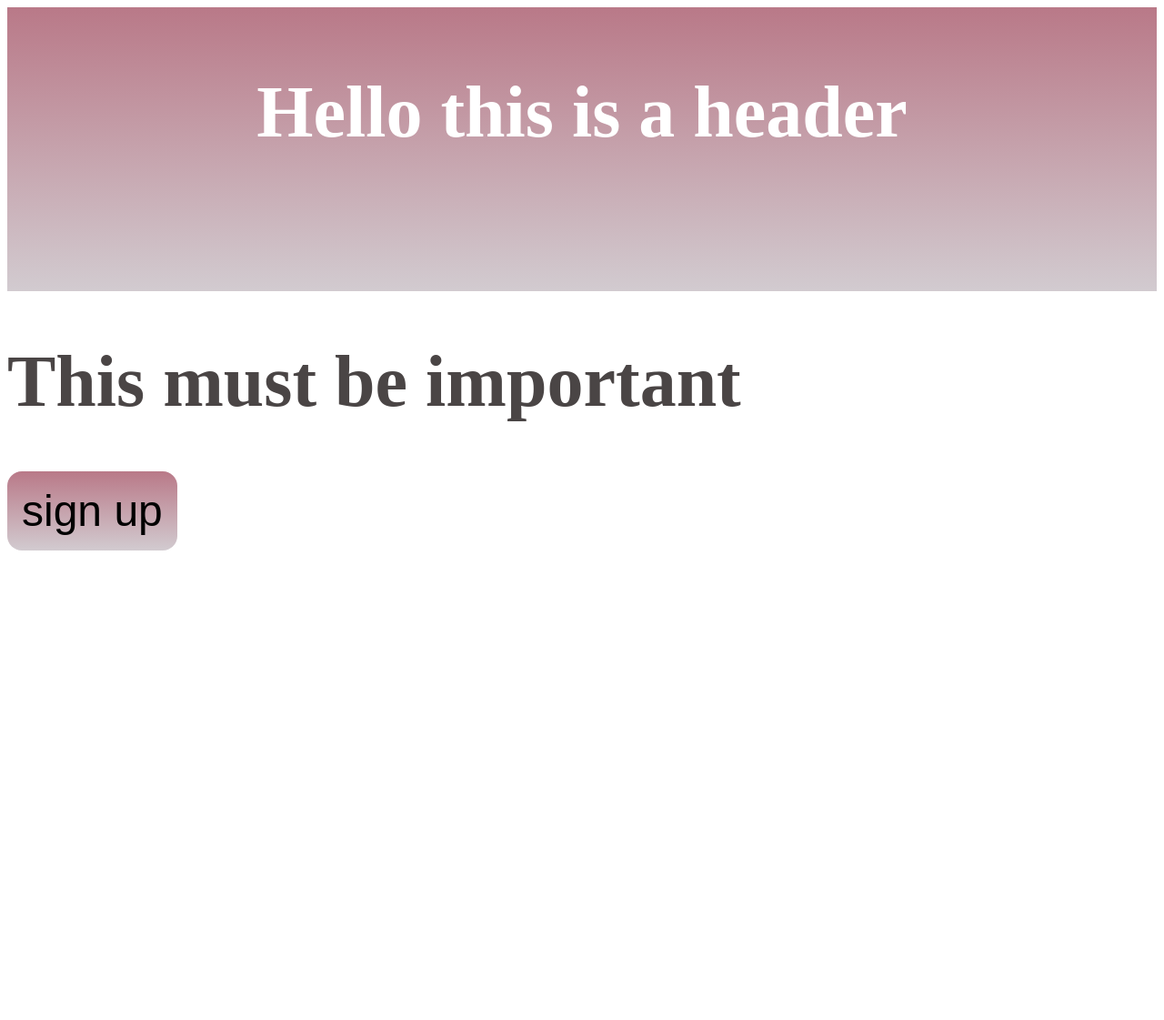
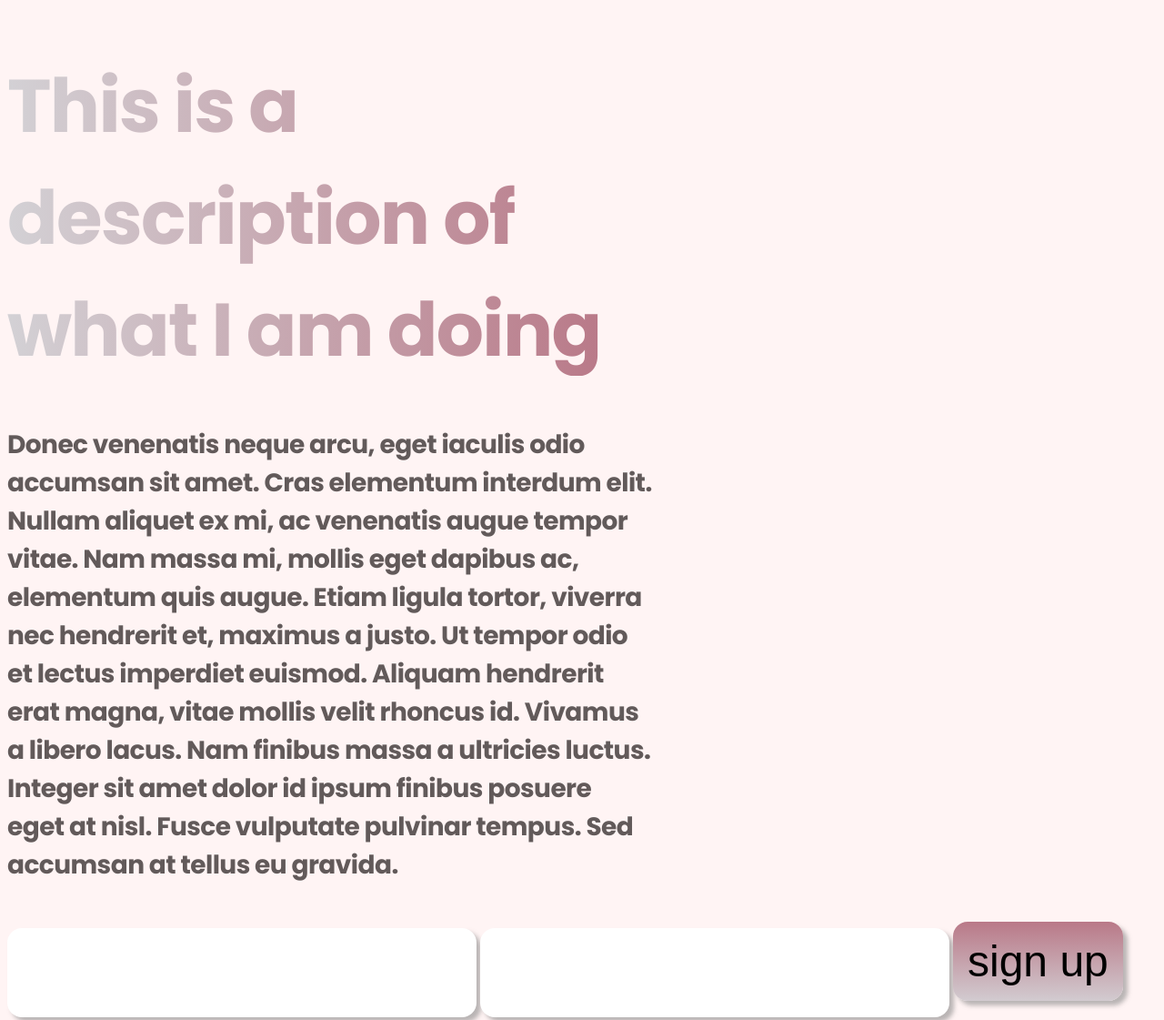
Before and after one commit to justin-w-soto/Sass-Sandbox, a plain HTML site: page index.html in a window 1280 px wide. Shown: the top 1121 px of the page at 91% size. Before the commit the page ends 800 px from the top, so only its background shows below. Drawn offline with Linux system fonts and the light colour scheme.

Commit message:
styled button and inputs, got linear gradient in h1

```diff
--- a/_header.scss
+++ b/_header.scss
@@ -1,18 +1,18 @@
-@mixin flexCenter {
-    display: flex;
-    justify-content: center;
-    align-content: center;
-}
+// @mixin flexCenter {
+//     display: flex;
+//     justify-content: center;
+//     align-content: center;
+// }
 
-header {
-    background: linear-gradient(#B97988, #D2CBD0);
-    height: 35vh;
-    padding: 1rem;
-    @include flexCenter();
+// header {
+//     background: linear-gradient(#B97988, #D2CBD0);
+//     height: 35vh;
+//     padding: 1rem;
+//     @include flexCenter();
 
 
-}
+// }
 
-.header {
-    color: white;
-}
+// .header {
+//     color: white;
+// }
--- a/_variables.scss
+++ b/_variables.scss
@@ -1,2 +1,3 @@
 $primaryBtn : linear-gradient(#B97988, #D2CBD0);
 $textColor : rgb(250, 249, 249);
+$inputColor : #ffffff;
--- a/index.html
+++ b/index.html
@@ -5,18 +5,31 @@
     <meta http-equiv="X-UA-Compatible" content="IE=edge">
     <meta name="viewport" content="width=device-width, initial-scale=1.0">
     <link rel="stylesheet" href="style.css">
+    <link rel="preconnect" href="https://fonts.googleapis.com">
+    <link rel="preconnect" href="https://fonts.gstatic.com" crossorigin>
+    <link href="https://fonts.googleapis.com/css2?family=Poppins:wght@700&display=swap" rel="stylesheet">
     <title>Sassin</title>
 </head>
 <body>
-    <header>
+    <!-- <header>
         <h1 class="header">Hello this is a header</h1>
 
-    </header>
+    </header> -->
     <sdection>
-        <h1>This must be important</h1>
-        <p></p>
-        <p></p>
-        <p></p>
+        <h1>This is a description of what I am doing</h1>
+        <p>
+        Donec venenatis neque arcu, eget iaculis odio accumsan sit amet.
+        Cras elementum interdum elit. Nullam aliquet ex mi, ac venenatis augue
+        tempor vitae. Nam massa mi, mollis eget dapibus ac, elementum quis augue.
+        Etiam ligula tortor, viverra nec hendrerit et, maximus a justo. Ut tempor odio
+        et lectus imperdiet euismod. Aliquam hendrerit erat magna, vitae mollis velit
+        rhoncus id. Vivamus a libero lacus. Nam finibus massa a ultricies luctus. Integer
+        sit amet dolor id ipsum finibus posuere eget at nisl. Fusce vulputate pulvinar tempus.
+        Sed accumsan at tellus eu gravida.
+    </p>
+
+        <input type="text">
+        <input type="text">
         <button class="butt">sign up</button>
     </sdection>
 
--- a/style.scss
+++ b/style.scss
@@ -1,5 +1,9 @@
 @import './variables';
 @import './header';
+
+body {
+    background: #FFF4F4;
+}
 
 .butt {
     background:$primaryBtn;
@@ -8,7 +12,7 @@
     border: none;
     border-radius: 1rem;
     padding: 1rem;
-    box-shadow: 5%, 5%, rgb(14, 13, 13);
+    box-shadow: 5px 5px 5px rgba(128, 128, 128, 0.551);
     &:hover {
         background: linear-gradient(#C08497, #F7AF9D )
     }
@@ -16,7 +20,45 @@
 }
 
 h1 {
-    color: rgb(74, 69, 69);
-    font-size: 5rem;
+    background: linear-gradient(left, #D3D1D5, #B97988);
+    -webkit-background-clip: text;
+    -webkit-text-fill-color: transparent;
+
+
+    width: 655px;
+    height: 358px;
+
+    font-family: 'Poppins', sans-serif;
+    font-style: normal;
+    font-weight: bold;
+    font-size: 82px;
+    line-height: 123px;
+    letter-spacing: -0.02em;
+
+    mix-blend-mode: normal;
 
  }
+
+ p {
+
+    width: 709.07px;
+    height: 517.52px;
+
+    font-family: Poppins;
+    font-style: normal;
+    font-weight: normal;
+    font-size: 28px;
+    line-height: 42px;
+    letter-spacing: -0.02em;
+
+    color: #625A5A;
+ }
+
+ input {
+     width: 32rem;
+     height: 6rem;
+     border-radius:1rem;
+     border: none;
+     box-shadow: 5px 5px 5px rgba(128, 128, 128, 0.551);
+
+ }
```
Also changed, not shown: style.css, 1 other file.
